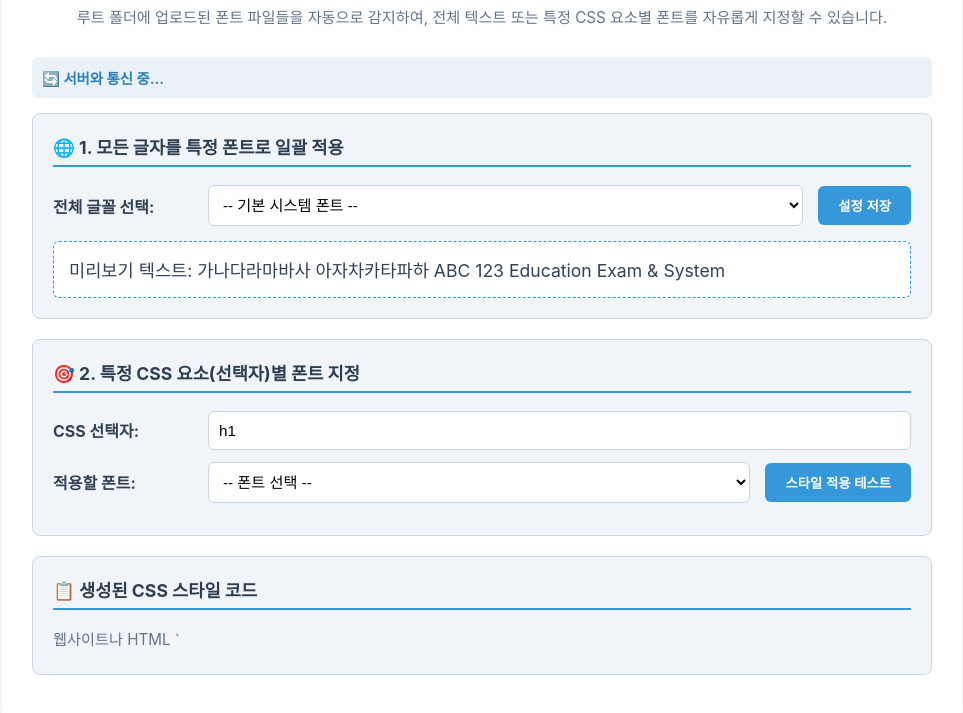
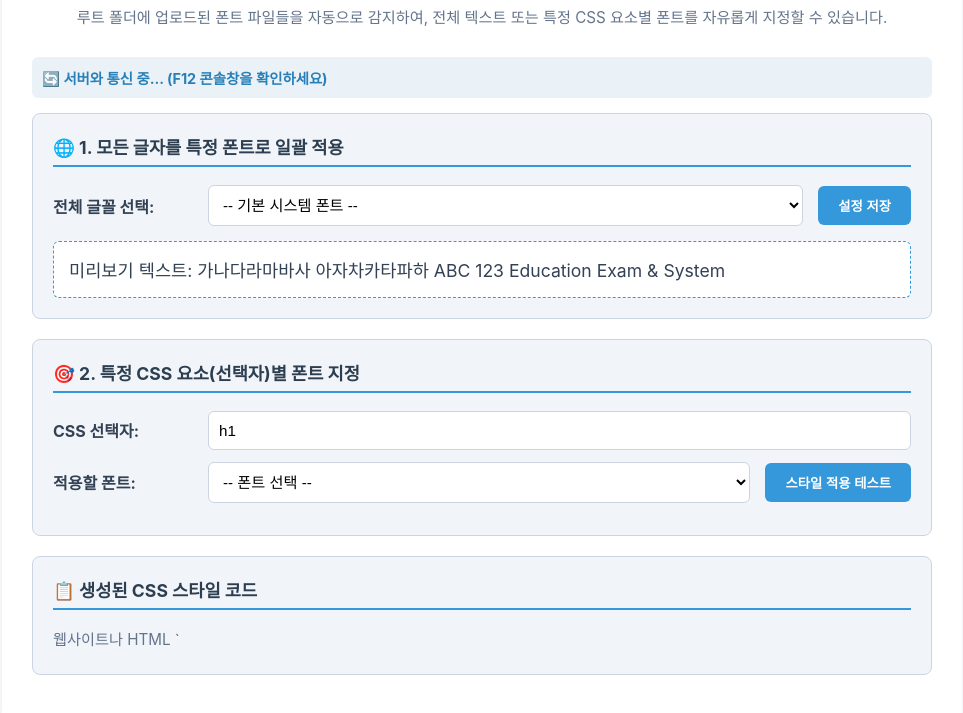
Before and after one commit to akzmft8282test1/kimal, a website: page fonts.html in a window 1280 px wide. Shown: the part 169-882 px from the top of the page, without its empty margins (158-1121 px from the left). Drawn offline with Linux system fonts and the light colour scheme.

Commit message:
Update fonts.html

```diff
--- a/fonts.html
+++ b/fonts.html
@@ -104,7 +104,7 @@
     <h1>🎛️ 폰트 관리 및 실시간 적용 GUI 대시보드</h1>
     <div class="desc">루트 폴더에 업로드된 폰트 파일들을 자동으로 감지하여, 전체 텍스트 또는 특정 CSS 요소별 폰트를 자유롭게 지정할 수 있습니다.</div>
 
-    <div id="debug-status">🔄 서버와 통신 중...</div>
+    <div id="debug-status">🔄 서버와 통신 중... (F12 콘솔창을 확인하세요)</div>
 
     <!-- 1. 전체 글꼴 일괄 변경 제어판 -->
     <div class="section">
@@ -146,17 +146,21 @@
 </div>
 
 <script>
+    console.log("🚀 [브라우저 콘솔] fonts.html 스크립트 실행 시작!");
     let availableFonts = [];
 
     document.addEventListener("DOMContentLoaded", () => {
+        console.log("🚀 [브라우저 콘솔] DOMContentLoaded 이벤트 발생. /api/fonts-list fetch 시작");
         const debugStatus = document.getElementById('debug-status');
 
         fetch('/api/fonts-list')
             .then(res => {
+                console.log("📥 [브라우저 콘솔] 서버 응답 수신, 상태 코드:", res.status);
                 if (!res.ok) throw new Error("서버 응답 오류 (HTTP " + res.status + ")");
                 return res.json();
             })
             .then(fonts => {
+                console.log("✨ [브라우저 콘솔] 파싱된 폰트 목록 데이터:", fonts);
                 availableFonts = fonts;
                 if(fonts.length > 0) {
                     debugStatus.style.color = "#27ae60";
@@ -170,6 +174,7 @@
                 loadSavedSettings();
             })
             .catch(err => {
+                console.error("❌ [브라우저 콘솔] 폰트 로드 중 에러 발생:", err);
                 debugStatus.style.color = "#c0392b";
                 debugStatus.textContent = "❌ 폰트 목록 로드 실패: " + err.message;
             });
@@ -188,6 +193,7 @@
             `;
         });
         document.getElementById('dynamic-font-style').innerHTML = styleHtml;
+        console.log("🎨 [브라우저 콘솔] 동적 @font-face 스타일 주입 완료");
     }
 
     function populateDropdowns(fonts) {
@@ -205,6 +211,7 @@
             opt2.textContent = `${f.name} (${f.ext.toUpperCase()})`;
             selectorSelect.appendChild(opt2);
         });
+        console.log("📋 [브라우저 콘솔] 드롭다운 옵션 채우기 완료");
     }
 
     function applyGlobalFont() {
```
